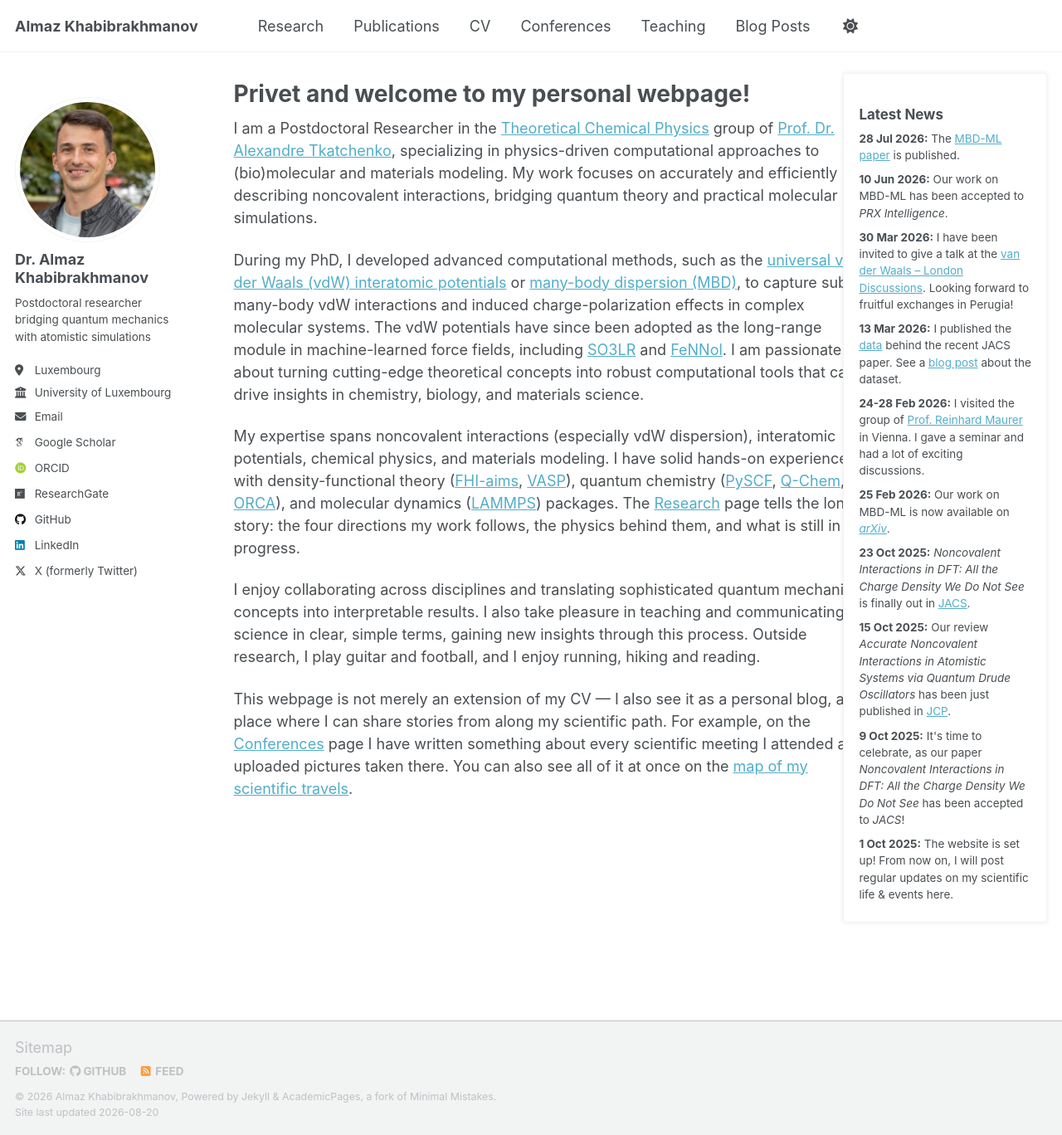
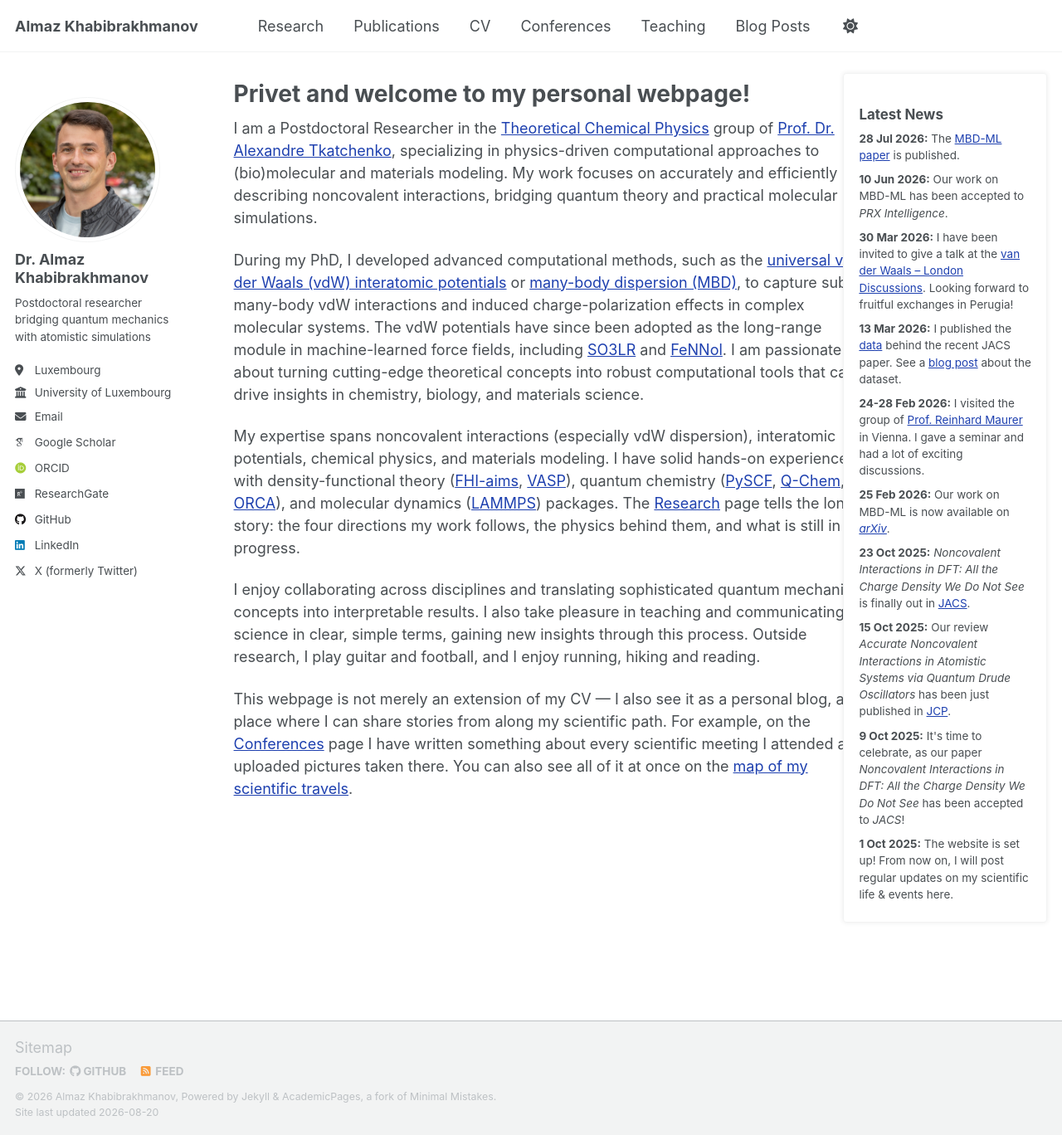
Before and after one commit to almaz-khabibrakhmanov/almaz-khabibrakhmanov.github.io, a Jekyll site: the page built from _pages/about.md, in a window 1280 px wide and 1368 px high. Shown: the whole window at 83% size. Built offline with Jekyll 4.4.1, drawn with Linux system fonts in a browser that asks for light colours; some web fonts are replaced; a script that is not in the unit is left out.

Commit message:
Theme: changed the accent color to sapphire

```diff
--- a/_sass/layout/_navigation.scss
+++ b/_sass/layout/_navigation.scss
@@ -473,7 +473,10 @@
     text-decoration-line: none !important;
 
     &:hover {
-      color: #000;
+      // Was hardcoded #000, which sat at 2.93:1 on the hover fill and failed
+      // WCAG AA. The readable colour differs per theme, so it comes from a
+      // variable now (see _sass/theme/_default_light.scss).
+      color: var(--global-link-color-hover-text);
       background: var(--global-link-color-hover);
     }
   }
--- a/_sass/theme/_default_dark.scss
+++ b/_sass/theme/_default_dark.scss
@@ -12,9 +12,12 @@ $background                 : #474747;
 $background-light           : mix(#fff, $background, 80%);
 $background-lighter         : mix(#fff, $background, 90%);
 $text                       : #ffffff;
-$link                       : #0ea1c5;
-$link-dark                  : mix(#000, $link, 25%);
-$link-light                 : mix(#fff, $link, 25%);
+/* Accent: sapphire, lifted for the dark theme. The #474747 ground is a fairly
+   light charcoal, so a saturated blue cannot reach 4.5:1 against it -- these
+   are deliberately lighter than their light-theme counterparts. */
+$link                       : #93b6f6;  /* 4.54:1 on #474747 */
+$link-dark                  : #bcd1f9;  /* 6.03:1 on #474747 -- lighter, not darker */
+$link-light                 : #a3b5db;  /* 4.51:1 on #474747 */
 
 /* Color codes used for the site */
 $danger-color               : #ee5f5b;
@@ -46,6 +49,9 @@ html[data-theme="dark"] {
     --global-link-color                 : #{$link};
     --global-link-color-hover           : #{$link-dark};
     --global-link-color-visited         : #{$link-light};
+    /* Inverted with respect to the light theme: here the hover fill is the
+       lighter colour, so the text on top of it has to be black. */
+    --global-link-color-hover-text      : #000000;  /* 13.63:1 on the hover fill */
     --global-masthead-link-color        : #{$text};
     --global-masthead-link-color-hover  : #{$background-light};
     --global-text-color                 : #{$text};
--- a/_sass/theme/_default_light.scss
+++ b/_sass/theme/_default_light.scss
@@ -36,9 +36,17 @@ $sidebar-screen-min-width   : 1024px;
     --global-code-background-color      : #fafafa;
     --global-code-text-color            : #{$darker-gray};
     --global-fig-caption-color          : mix(#fff,  #{$dark-gray}, 25%);
-    --global-link-color                 : #52adc8;
-    --global-link-color-hover           : mix(#000, #2f7f93, 25%);
-    --global-link-color-visited         : mix(#fff, #2f7f93, 25%);
+    /* Accent: deep sapphire. Every value below clears WCAG AA (4.5:1) against
+       the white background, most of them AAA; the stock #52adc8 managed only
+       2.57:1. */
+    --global-link-color                 : #1e40af;  /* 8.72:1 on #fff */
+    --global-link-color-hover           : #16308a;  /* 11.51:1 on #fff */
+    --global-link-color-visited         : #4a63b8;  /* 5.57:1 on #fff */
+    /* Text drawn ON TOP of --global-link-color-hover used as a fill (the
+       overflow-nav dropdown). The hover colour is darker than the page in the
+       light theme and lighter than it in the dark theme, so the readable text
+       colour flips between themes and cannot be hardcoded. */
+    --global-link-color-hover-text      : #ffffff;  /* 11.51:1 on the hover fill */
     --global-masthead-link-color        : #{$dark-gray};
     --global-masthead-link-color-hover  : mix(#000, #{$gray}, 25%);
     --global-text-color                 : #{$dark-gray};
```
